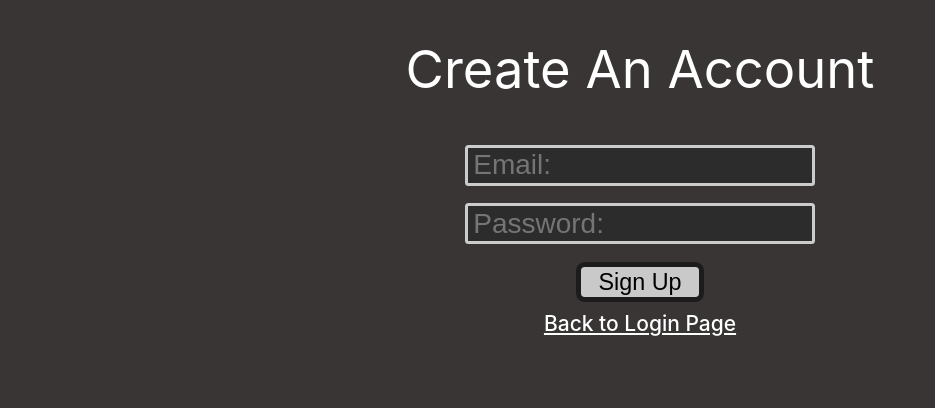
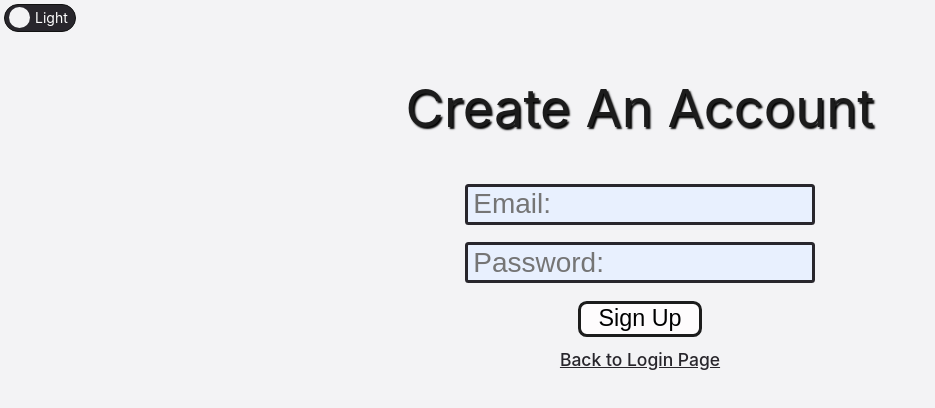
Before and after one commit to WebTechGroup13/Ephemere, a React (Create React App) app: page /signup in a window 1280 px wide. Shown: the top 408 px of the page, without its empty margins (0-935 px from the left). Built offline with nearby package versions, Linux system fonts and the light colour scheme.

Commit message:
+ Added Dark Mode + Edited default CSS

```diff
--- a/src/App.css
+++ b/src/App.css
@@ -87,7 +87,6 @@
 .logo{
   display: block;
   margin: auto;
-  filter: invert(90%);
   width: 300px;
   padding: 10px;
 }
--- a/src/App.js
+++ b/src/App.js
@@ -1,5 +1,6 @@
 // src/App.js
-import './App.css'
+import './App.css';
+import './styles/DarkMode.css'; // Correct the import path if necessary
 import React, { useState, useEffect } from 'react';
 import axios from 'axios';
 import Home from './components/Home';
@@ -8,16 +9,51 @@ import Signup from './components/Signup';
 import { BrowserRouter as Router, Routes, Route } from 'react-router-dom';
 // import io from 'socket.io-client'; // Import 'socket.io-client' instead of 'socketIOClient'
 
+function App() {
+  // State to keep track of dark mode
+  const [isDarkMode, setIsDarkMode] = useState(() => {
+    // Get the dark mode value from local storage or default to false
+    return JSON.parse(localStorage.getItem('darkMode')) || false;
+  });
 
-function App() {
+  // Use effect hook to apply the dark mode class to the body element
+  useEffect(() => {
+    document.body.className = isDarkMode ? 'darkmode' : '';
+    // Save the dark mode preference in local storage
+    localStorage.setItem('darkMode', JSON.stringify(isDarkMode));
+  }, [isDarkMode]);
+
+  // Function to toggle dark mode
+  const toggleDarkMode = () => {
+    setIsDarkMode(!isDarkMode);
+  };
+
   return (
     <>
+      {/* Dark mode toggle with Light/Dark labels */}
+      <div className="dark-mode-toggle">
+        <div className="switch-container">
+          <input
+            type="checkbox"
+            id="toggle"
+            className="checkbox"
+            checked={isDarkMode}
+            onChange={toggleDarkMode}
+          />
+          <label htmlFor="toggle" className="switch">
+            <span className="toggle-off">Light</span>
+            <span className="toggle-on">Dark</span>
+          </label>
+        </div>
+      </div>
+
+
       <div className='App'>
         <Router>
           <Routes>
             <Route path='/' element={<Login />} />
             <Route path='/signup' element={<Signup />} />
-            <Route path='/home' element={<Home />} />
+            <Route path='/home' element={<Home isDarkMode={isDarkMode} />} />
           </Routes>
         </Router>
       </div>
--- a/src/index.css
+++ b/src/index.css
@@ -6,7 +6,8 @@ body {
   -webkit-font-smoothing: antialiased;
   -moz-osx-font-smoothing: grayscale;
 
-  background-color: rgb(57, 53, 53);
+  background-color: #f3f3f5;
+  color: #28262C;
   zoom: 175%
 
 }
--- /dev/null
+++ b/src/styles/DarkMode.css
@@ -0,0 +1,206 @@
+body.darkmode {
+    background-color: #292929;
+    zoom: 175%
+}
+
+.darkmode .post textarea {
+    display: block;
+    margin: auto;
+    height: 150px;
+    width: 50%;
+    max-width: 1000px;
+    padding: 12px 20px;
+    box-sizing: border-box;
+    border: 2px solid #ccc;
+    border-radius: 4px;
+    color: white;
+    background-color: #363636;
+    font-size: 16px;
+    resize: none;
+  }
+
+.darkmode .post input{
+  margin: 5px;
+  margin-bottom: 55px;
+  height: 4px;
+  width: 10%;
+  max-width: 1000px;
+  padding: 10px 3px;
+  box-sizing: border-box;
+  border: 2px solid #ccc;
+  border-radius: 2px;
+  color:white;
+  background-color: #363636;
+  font-size: 16px;
+  resize: none;
+}
+
+.darkmode .post button{
+    background-color: #363636;
+    padding-inline: 10px;
+    color: #E5E5E5;
+    border: 2px solid #fefcfd;
+    border-radius: 5px;
+    transition-duration: 0.4s;
+  }
+
+.darkmode .post button:hover {
+    background-color: #E5E5E5;
+    color: #363636;
+    border: 1px solid #1c1c1c;
+}
+
+.darkmode .post label {
+    background-color: #363636;
+    font-size: 12px;
+    margin-right: 5px;
+    padding-bottom: 2px;
+    justify-content: center;
+    padding-inline: 10px;
+    color: #E5E5E5;
+    border: 2px solid #fefcfd;
+    border-radius: 5px;
+    transition-duration: 0.4s;
+  }
+
+.darkmode .post label:hover {
+    background-color: #E5E5E5;
+    color: #363636;
+    border: 1px solid #1c1c1c;
+}
+
+.darkmode .logo {
+    filter: invert(90%);
+}
+
+.darkmode .searchbar {
+    margin: auto;
+    margin-bottom: 15px;
+    display: block;
+    height: 4px;
+    width: 200px;
+    max-width: 1000px;
+    padding: 10px 3px;
+    box-sizing: border-box;
+    border: 2px solid #ccc;
+    border-radius: 2px;
+    color: white;
+    background-color: #363636;
+    text-align: center;
+}
+
+.darkmode .homepage a {
+    color: white;
+}
+
+.darkmode .login button{
+    background-color: #363636;
+    padding-inline: 10px;
+    color: #E5E5E5;
+    border: 2px solid #fefcfd;
+    border-radius: 5px;
+    transition-duration: 0.4s;
+  }
+
+.darkmode .login button:hover{
+    background-color: #E5E5E5;
+    color: #363636;
+    border: 1px solid #1c1c1c;
+}
+
+.darkmode .login h1 {
+    font-size: 30px;
+    font-weight: 400;
+    color: white;
+    text-shadow: 1px 1px 1px #000000;
+}
+
+.darkmode .login a{
+    margin: 5px;
+    color: #E5E5E5;
+    font-size: 10px;
+}
+
+.darkmode .login a:hover{
+    margin: 5px;
+    color: rgb(122, 122, 122);
+}
+
+.checkbox {
+    opacity: 0;
+    position: absolute;
+  }
+
+  .switch {
+    cursor: pointer;
+    background-color: #28262C;
+    border: 1px solid #111;
+    border-radius: 10px; /* Smooth curve for the slider */
+    width: 40px; /* Smaller width for the switch */
+    height: 15px; /* Smaller height for the switch */
+    display: inline-flex;
+    align-items: center;
+    justify-content: space-between;
+    transition: background-color 0.3s;
+    margin-top: 2px;
+    margin-left: 2px; /* Adjusted spacing around the switch */
+  }
+
+  .toggle-off {
+    color: white;
+    font-size: 8px; /* Adjusted for readability */
+    position: absolute;
+    padding: 0 2px; /* Adjusted spacing inside the switch */
+    user-select: none; /* Prevent text selection */
+    pointer-events: none; /* Ignore pointer events */
+    width: auto; /* Ensure spans take full width of the parent */
+    text-align: left;
+  }
+
+  .toggle-on {
+    color: #28262C;
+    font-size: 8px; /* Adjusted for readability */
+    position: absolute;
+    padding: 0 2px; /* Adjusted spacing inside the switch */
+    user-select: none; /* Prevent text selection */
+    pointer-events: none; /* Ignore pointer events */
+    width: auto; /* Ensure spans take full width of the parent */
+    text-align: left;
+  }
+
+  /* Position the 'Off' text to the left */
+  .toggle-off {
+    left: 18px; /* Adjusted position to match switch size */
+  }
+
+  /* Position the 'On' text to the right */
+  .toggle-on {
+    left: 7px; /* Adjusted position to match switch size */
+  }
+
+  .switch::after {
+    content: '';
+    position: absolute;
+    top: 4px; /* Center vertically within the switch */
+    left: 5px; /* Starting position */
+    width: 12px; /* Smaller slider knob */
+    height: 12px; /* Smaller slider knob */
+    background-color: #f3f3f5;
+    border-radius: 50%; /* Rounded shape */
+    transition: left 0.3s;
+  }
+
+  .checkbox:checked + .switch {
+    background-color: #f3f3f5;
+  }
+
+  .checkbox:checked + .switch::after {
+    left: 29px; /* Move the slider knob to the right, adjusted for smaller switch */
+    background-color: #28262C;
+  }
+
+  /* Hide the 'On' text when the switch is checked, and 'Off' when it's not */
+  .checkbox:checked + .switch .toggle-off,
+  .checkbox:not(:checked) + .switch .toggle-on {
+    display: none;
+  }
--- a/src/styles/Home.css
+++ b/src/styles/Home.css
@@ -6,10 +6,10 @@
   max-width: 1000px;
   padding: 12px 20px;
   box-sizing: border-box;
-  border: 2px solid #ccc;
+  border: 2px solid #28262C;
   border-radius: 4px;
-  color: white;
-  background-color: #2c2c2c;
+  color: #28262C;
+  background-color: #fefcfd;
   font-size: 16px;
   resize: none;
 }
@@ -27,10 +27,10 @@
   max-width: 1000px;
   padding: 10px 3px;
   box-sizing: border-box;
-  border: 2px solid #ccc;
+  border: 2px solid #28262C;
   border-radius: 2px;
-  color: white;
-  background-color: #2c2c2c;
+  color: #28262C;
+  background-color: #fefcfd;
   font-size: 16px;
   resize: none;
 }
@@ -39,14 +39,14 @@
   display: none;
 }
 .post label {
-  background-color: #2c2c2c;
+  background-color: #fefcfd;
   font-size: 12px;
   margin-right: 5px;
   padding-bottom: 2px;
   justify-content: center;
   padding-inline: 10px;
-  color: rgb(112, 112, 112);
-  border: 3px solid #1c1c1c;
+  color: black;
+  border: 2px solid #1c1c1c;
   border-radius: 5px;
   transition-duration: 0.4s;
 }
@@ -56,16 +56,16 @@
   }
 
 .post button {
-  background-color: rgb(201, 201, 201);
+  background-color: #fefcfd;
   padding-inline: 10px;
   color: black;
-  border: 3px solid #1c1c1c;
+  border: 2px solid #1c1c1c;
   border-radius: 5px;
   transition-duration: 0.4s;
 }
 
 .post button:hover {
-  background-color: #344f45;
+  background-color: #3f3f3f;
   color: white;
 }
 
@@ -74,10 +74,10 @@
   text-align: center;
   color: white;
 }
+
 .logo {
   display: block;
   margin: auto;
-  filter: invert(90%);
   width: 300px;
   padding: 10px;
 }
@@ -90,7 +90,7 @@ code {
 .homepage a {
   font-size: 12px;
   margin-left: 5px;
-  color: white;
+  color: #28262C;
 }
 
 .searchbar {
@@ -102,9 +102,9 @@ code {
   max-width: 1000px;
   padding: 10px 3px;
   box-sizing: border-box;
-  border: 2px solid #ccc;
+  border: 2px solid #28262C;
   border-radius: 2px;
-  color: white;
-  background-color: #2c2c2c;
+  color: #28262C;
+  background-color: #fefcfd;
   text-align: center;
 }
--- a/src/styles/LoginSignup.css
+++ b/src/styles/LoginSignup.css
@@ -1,7 +1,7 @@
 .login button {
     padding-inline: 10px;
     color: black;
-    border: 3px solid #1c1c1c;
+    border: 2cqmin solid #1c1c1c;
     border-radius: 5px;
     transition-duration: 0.4s;
     margin: 5px;
@@ -20,7 +20,8 @@
 
 .login a{
     margin: 5px;
-    color: white;
+    color: #28262C;
+    font-size: 10px;
 }
 .login a:hover{
     margin: 5px;
@@ -36,10 +37,10 @@
     max-width: 1000px;
     padding: 10px 3px;
     box-sizing: border-box;
-    border: 2px solid #ccc;
+    border: 2px solid #28262C;
     border-radius: 2px;
     color: white;
-    background-color: #2c2c2c;
+    background-color: rgb(232, 240, 254);
     font-size: 16px;
     resize: none;
   }
@@ -47,19 +48,21 @@
   .login h1 {
     font-size: 30px;
     font-weight: 400;
-    color: white;
+    color: #1c1c1c;
+    text-shadow: 1px 1px 1px #000000;
   }
 
   .login button{
-    background-color: rgb(201, 201, 201);
+    background-color: #fefcfd;
     padding-inline: 10px;
     color: black;
-    border: 3px solid #1c1c1c;
+    border: 2px solid #1c1c1c;
     border-radius: 5px;
     transition-duration: 0.4s;
   }
 
   .login button:hover{
-    background-color: #344f45;
+    background-color: #3f3f3f;
     color: white;
+    border: 1px solid #1c1c1c;
   }
```
